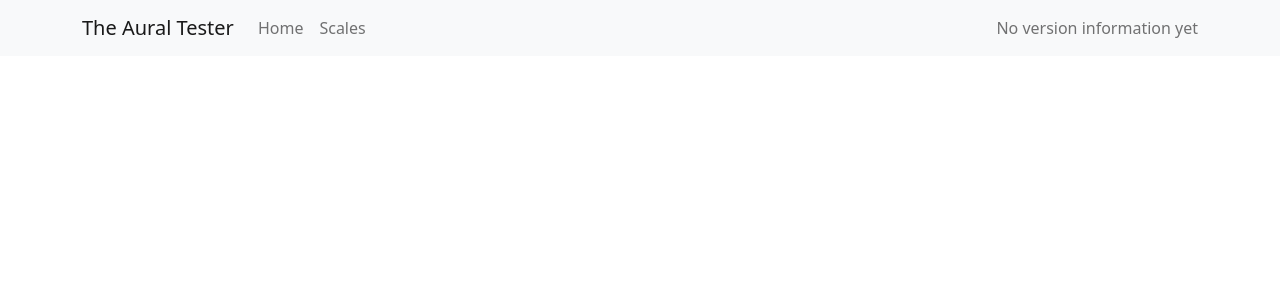
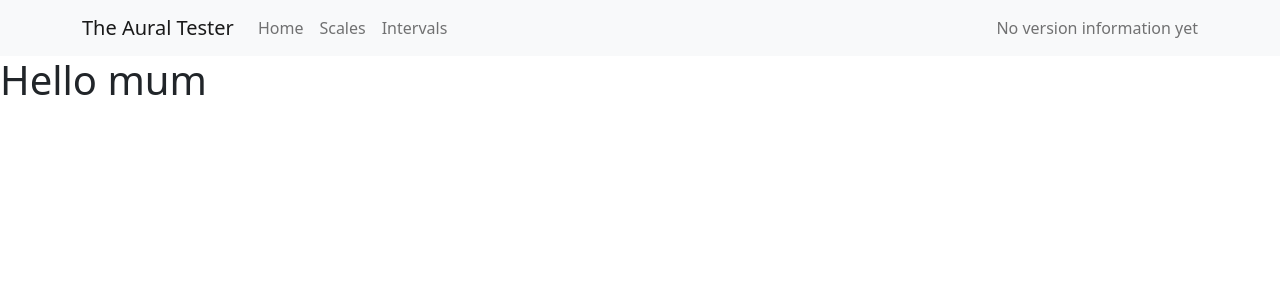
Before and after one commit to skewwhiffy/auraltester, a React (Create React App) app in the folder frontend/: page /intervals in a window 1280 px wide. Shown: the top 300 px of the page. Built offline with nearby package versions, Linux system fonts and the light colour scheme; no server answers.

Commit message:
The start of the intervals FE

```diff
--- a/frontend/src/App.tsx
+++ b/frontend/src/App.tsx
@@ -1,5 +1,6 @@
 import React from 'react'
 import Scale from './component/Scale'
+import Interval from './component/Interval'
 import NavBar from './component/NavBar'
 import { BrowserRouter, Route, Routes } from 'react-router-dom'
 import 'bootstrap/dist/css/bootstrap.min.css';
@@ -13,6 +14,7 @@ class App extends React.Component {
           <Routes>
             <Route index element={<p>Hello</p>} />
             <Route path="scales" element={<Scale />} />
+            <Route path="intervals" element={<Interval />} />
           </Routes>
         </BrowserRouter>
       </div>
--- /dev/null
+++ b/frontend/src/component/Interval.tsx
@@ -0,0 +1,25 @@
+import React from 'react'
+
+interface Props { }
+
+interface State {
+  abc: string
+}
+
+class Interval extends React.Component<Props, State> {
+  constructor(props: Props) {
+    super(props)
+    this.state = {
+      abc: `
+
+      `
+    }
+  }
+
+  render() {
+    return (
+      <h1>Hello mum</h1>
+    )
+  }
+}
+export default Interval
--- a/frontend/src/component/NavBar.tsx
+++ b/frontend/src/component/NavBar.tsx
@@ -42,6 +42,12 @@ class NavBar extends React.Component<Props, State> {
                 eventKey="/scales"
                 title="Scales"
               >Scales</Nav.Link>
+              <Nav.Link
+                as={Link}
+                to="/intervals"
+                eventKey="/intervals"
+                title="Intervals"
+              >Intervals</Nav.Link>
             </Nav>
           </Navbar.Collapse>
           <Navbar.Collapse className="justify-content-end">
```
